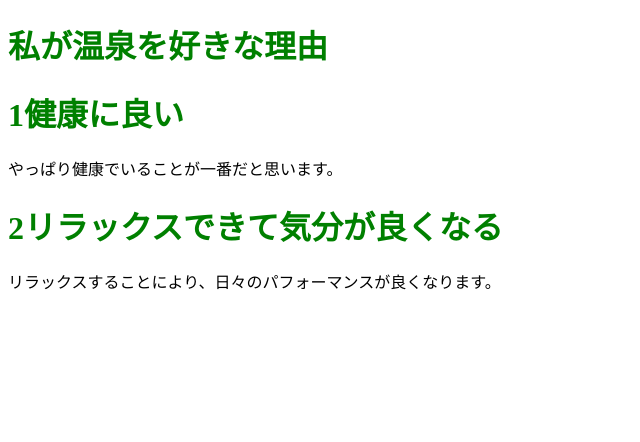
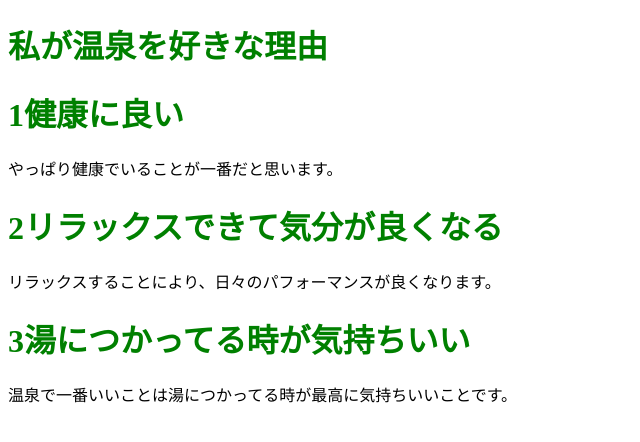
Before and after one commit to ryoutoisoda200040624/isoda0624, a plain HTML site: page a.html in a window 1280 px wide. Shown: the whole page, without its empty margins (0-640 px from the left). Drawn offline with Linux system fonts and the light colour scheme.

Commit message:
Update a.html

```diff
--- a/a.html
+++ b/a.html
@@ -14,5 +14,8 @@
 
     <h1>2リラックスできて気分が良くなる</h1>
     リラックスすることにより、日々のパフォーマンスが良くなります。
+
+     <h1>3湯につかってる時が気持ちいい</h1>
+     温泉で一番いいことは湯につかってる時が最高に気持ちいいことです。
   </body>
 </html>
```
